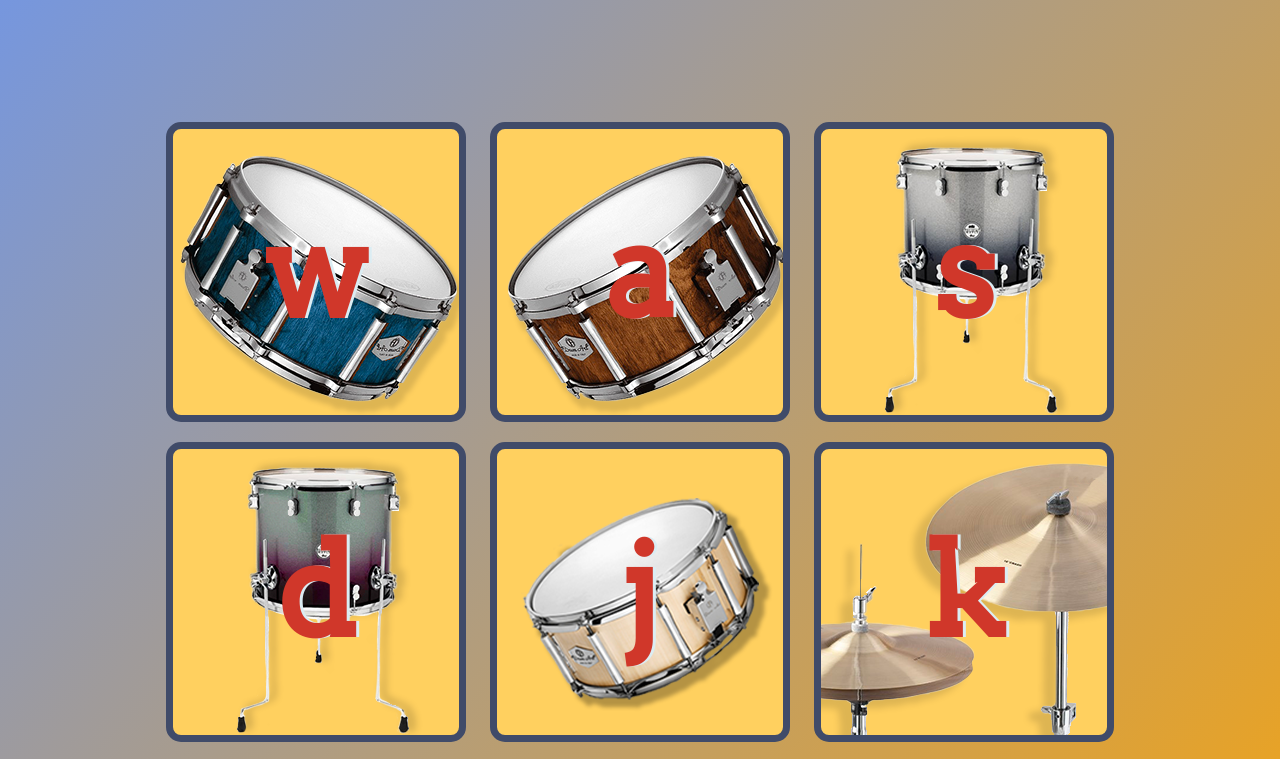
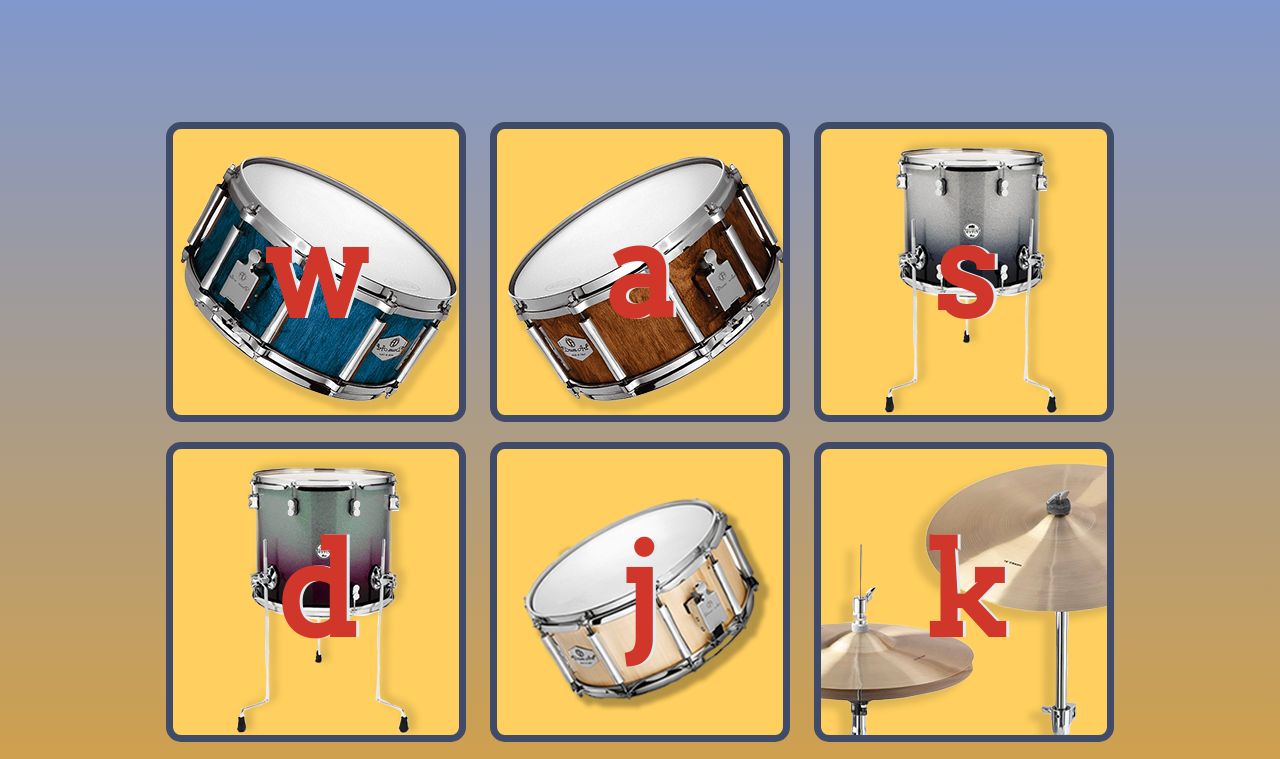
Before and after one commit to iosvaldo/drum-kit, a plain HTML site: page index.html in a window 1280 px wide. Shown: the part 209-968 px from the top of the page. Drawn offline with Linux system fonts and the light colour scheme.

Commit message:
Update styles.css

```diff
--- a/styles.css
+++ b/styles.css
@@ -2,7 +2,7 @@ body {
   min-height:100vh;
   text-align: center;
   background-color: ;
-  background-image: linear-gradient(to bottom right, rgba(91,138,238,.9),orange);
+  background-image: linear-gradient(to bottom, rgba(91,138,238,.9),orange);
 
 }
 
```
